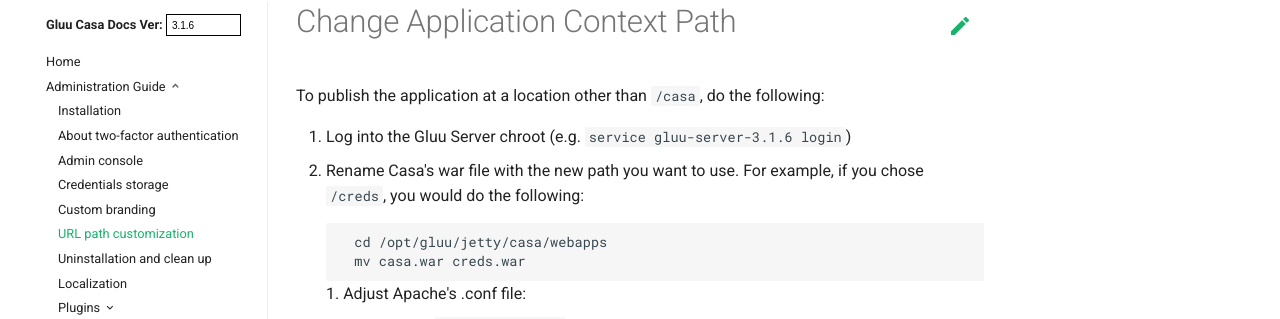
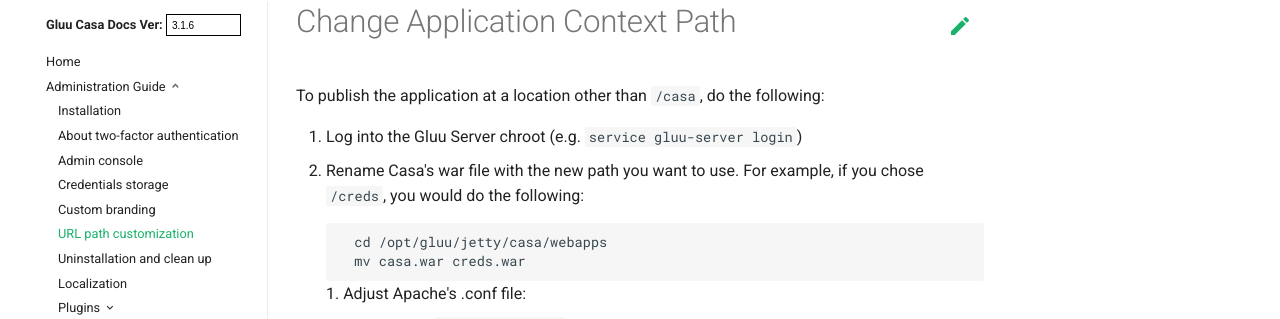
Before and after one commit to shmorri/docs-casa-prod, an MkDocs documentation site: the page built from docs/source/administration/change-context-path.md, in a window 1280 px wide and 900 px high. Shown: the part 108-427 px from the top of the window. Built offline with MkDocs 1.6.1, drawn with Linux system fonts in a browser that asks for light colours; old or Windows-style settings are respelled for this version of MkDocs.

Commit message:
3.1.6 > 4.0

```diff
--- a/docs/source/administration/change-context-path.md
+++ b/docs/source/administration/change-context-path.md
@@ -2,7 +2,7 @@
 
 To publish the application at a location other than `/casa`, do the following:
 
-1. Log into the Gluu Server chroot (e.g. `service gluu-server-3.1.6 login`)
+1. Log into the Gluu Server chroot (e.g. `service gluu-server login`)
 
 1. Rename Casa's war file with the new path you want to use. For example, if you chose `/creds`, you would do the following:
 
```
